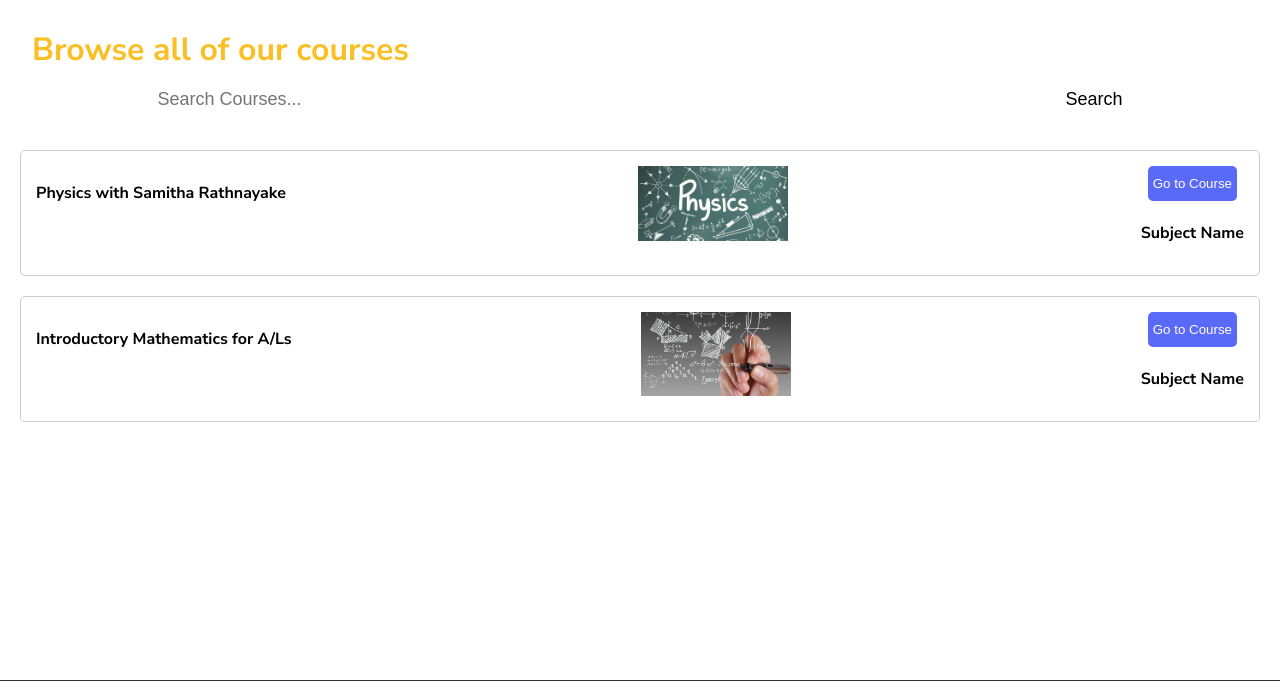
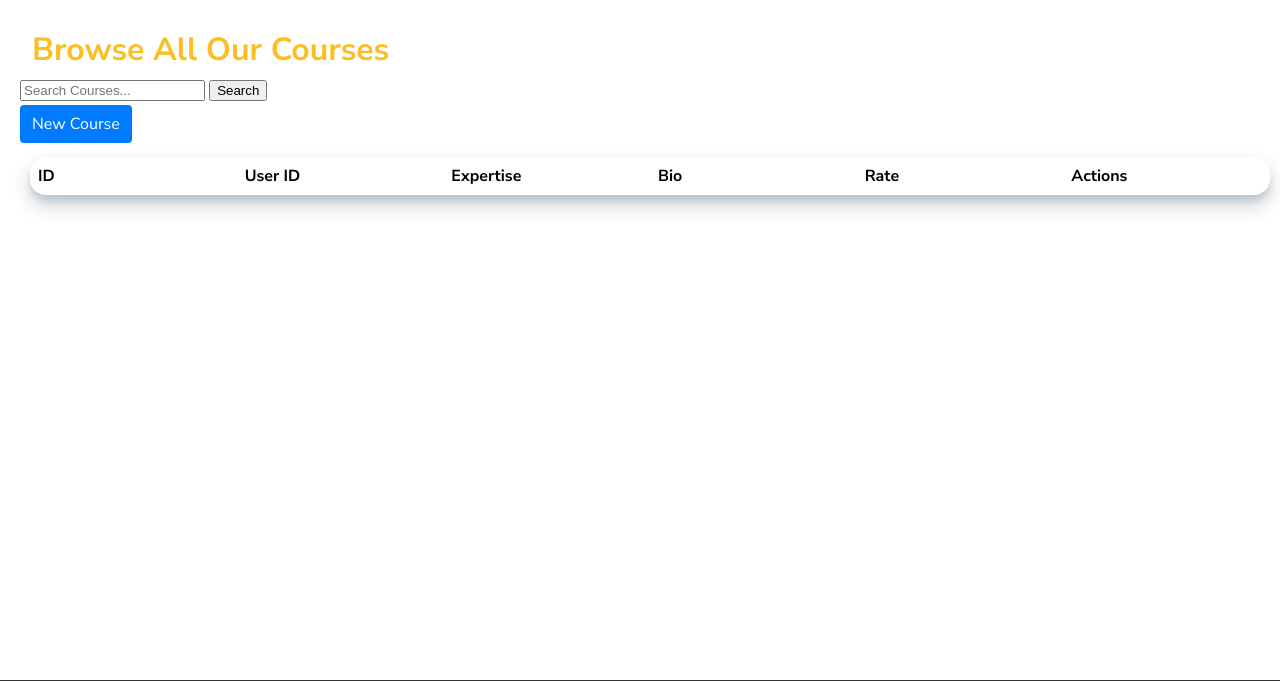
Before and after one commit to sathirak/sliit-y1-s1-iwt-assignment, a PHP site: page /all-courses/index.php in a window 1280 px wide. Shown: the part 74-755 px from the top of the page. Run offline with PHP 8.4, Linux system fonts and the light colour scheme; data that the repository does not hold is empty.

Commit message:
feat: updated for crud

```diff
--- a/all-courses/index.php
+++ b/all-courses/index.php
@@ -1,59 +1,84 @@
 <!DOCTYPE html>
-
+<html lang="en">
 <head>
+    <?php include "../components/layout/html.php"; ?>
     <title>AcademiX | All Courses</title>
     <link rel="stylesheet" href="../styles/global.css">
     <link rel="stylesheet" href="../styles/components.css">
     <link rel="stylesheet" href="../styles/all-courses.css">
-
-    <?php
-    include "../components/layout/html.php";
-    ?>
+    <link rel="stylesheet" href="../styles/components/search-bar.css">
 </head>
 
 <body>
-
-
-    <?php
-    include "../components/layout/header.php";
-    ?>
-
+    <?php include "../components/layout/header.php"; ?>
 
     <main>
-        <h1 class="heading">
-            Browse all of our courses
-        </h1>
+        <h1 class="heading">Browse All Our Courses</h1>
 
-        <div class="search-bar">
-            <input type="text" placeholder="Search Courses...">
-            <button id="search-button">Search</button>
+        <div class="search-bar search-bar-margin">
+            <form action="" method="GET">
+                <input type="text" name="search" placeholder="Search Courses...">
+                <button id="search-button">Search</button>
+            </form>
         </div>
 
         <div class="courses-list">
             <div class="course-item">
-                <p>Physics with Samitha Rathnayake</p>
-                <img class="course-thumbnail" src="../assets/images/physics.jpg" alt="">
-                <div class="course-details">
-                    <button class="go-to-course">Go to Course</button>
-                    <p>Subject Name</p>
-                </div>
-            </div>
+                <div class="course-container">
+                    <a class="btn btn-primary" href="../all-courses/create.php" role="button">New Course</a>
+                    <br>
+                    <div class="course-box">
+                        <div class="head">
+                                <div>ID</div>
+                                <div>User ID</div>
+                                <div>Expertise</div>
+                                <div>Bio</div>
+                                <div>Rate</div>
+                                <div>Actions</div>
+                    </div>
+                        <tbody>
+                            <?php
+                            $servername = "127.0.0.1";
+                            $username = "root";
+                            $password = "";
+                            $database = "coursereviewer";
 
-            <div class="course-item">
-                <p>Introductory Mathematics for A/Ls</p>
-                <img class="course-thumbnail" src="../assets/images/maths.jpg" alt="">
-                <div class="course-details">
-                    <button class="go-to-course">Go to Course</button>
-                    <p>Subject Name</p>
+                            $conn = new mysqli($servername, $username, $password, $database);
+
+                            if ($conn->connect_error) {
+                                die("Connection failed: " . $conn->connect_error);
+                            }
+
+                            $sql = "SELECT * FROM CourseReviewer";
+                            $result = $conn->query($sql);
+
+                            if (!$result) {
+                                die("Invalid query: " . $conn->error);
+                            }
+
+                            while ($row = $result->fetch_assoc()) {
+                                echo "
+                                 <div class='list'>
+                                    <div>{$row['reviewer_id']}</div>
+                                    <div>{$row['user_id']}</div>
+                                    <div>{$row['expertise']}</div>
+                                    <div>{$row['bio']}</div>
+                                    <div>{$row['rating']}</div>
+                                    <div>
+                                    <a class='btn btn-primary btn-sm' href='../all-courses/edit.php?id={$row['reviewer_id']}'> Edit</a>
+                                    <a class='btn btn-danger btn-sm' href='../all-courses/delete.php?id={$row['reviewer_id']}'> Delete</a>
+                                    </div>
+                                </div>
+                                ";
+                            }
+                            ?>
+                        </tbody>
+                        </div>
                 </div>
             </div>
         </div>
     </main>
 
-    <?php
-    include "../components/layout/footer.php";
-    ?>
-
+    <?php include "../components/layout/footer.php"; ?>
 </body>
-
 </html>
--- a/styles/all-courses.css
+++ b/styles/all-courses.css
@@ -1,70 +1,68 @@
-.search-bar {
-    display: flex;
-    margin-bottom: 30px;
+
+.course-box td {
+  background-color: #ffffff;
+  color: #333;
+  margin: 5px 0;
+}
+
+.course-box tr:hover td {
+  background-color: #f1f1f1;
+}
+
+.head {
+    margin: 10px;
+    box-shadow: rgba(0, 0, 0, 0.19) 0px 10px 20px, rgba(18, 115, 194, 0.144) 0px 6px 6px;
     width: 100%;
     display: flex;
-    justify-content: center;
+    border-radius: 1rem;
 }
 
-.search-bar input {
-    width: 70%;
-    padding: 10px;
-    padding-inline: 20px;
-    border-radius: 1rem 0rem 0rem 1rem;
-    border: none;
-    background-color: var(--app-white);
-    font-size: large;
+.head > div {
+  flex: 1;
+  padding: 8px;
+  font-weight: bold;
 }
 
-#search-button {
-    padding: 5px;
-    cursor: pointer;
-    background-color: var(--app-white);
-    border: none;
-    border-radius: 0rem 1rem 1rem 0rem;
-    font-size: large;
-    padding-inline: 20px;
-}
-#search-button:hover {
-    background-color: #ccc;
+.list {
+    margin: 10px;
+    box-shadow: rgba(0, 0, 0, 0.19) 0px 10px 20px, rgba(22, 171, 240, 0.23) 0px 6px 6px;
+    width: 100%;
+    display: flex;
+    border-radius: 1rem;
 }
 
-.courses-list {
-    display: flex;
-    flex-direction: column;
+.list > div {
+  flex: 1;
+  padding: 8px;
+  font-weight:initial;
 }
 
-.course-item {
-    font-weight: bold;
-    display: flex;
-    justify-content: space-between;
-    align-items:flex-start;
-    margin-bottom: 20px;
-    padding: 15px;
-    border: 1px solid #ccc;
-    border-radius: 5px;
+.list:hover {
+  background-color: #f1f1f1;
 }
 
-.course-thumbnail {
-   width: 150px;
-   height: auto;
-   object-fit: cover;
+.btn {
+  display: inline-block;
+  padding: 8px 12px;
+  margin: 4px 0;
+  border: none;
+  border-radius: 4px;
+  cursor: pointer;
+  text-align: center;
+  text-decoration: none;
 }
 
-.course-details {
-    display: flex;
-    flex-direction: column;
-    align-items: center;
+.btn-primary {
+  background-color: #007bff;
+  color: white;
 }
 
-.go-to-course {
-    padding: 10px 5px;
-    margin-bottom: 5px;
-    border-radius: 5px;
-    text-align: center;
-    background-color:rgb(90, 106, 248);
-    color: white;
-    border: none;
-    cursor: pointer;
-    display: flex;
+.btn-danger {
+  background-color: #dc3545;
+  color: white;
 }
+
+.btn-sm {
+  font-size: 0.9em;
+  padding: 6px 10px;
+}
```
